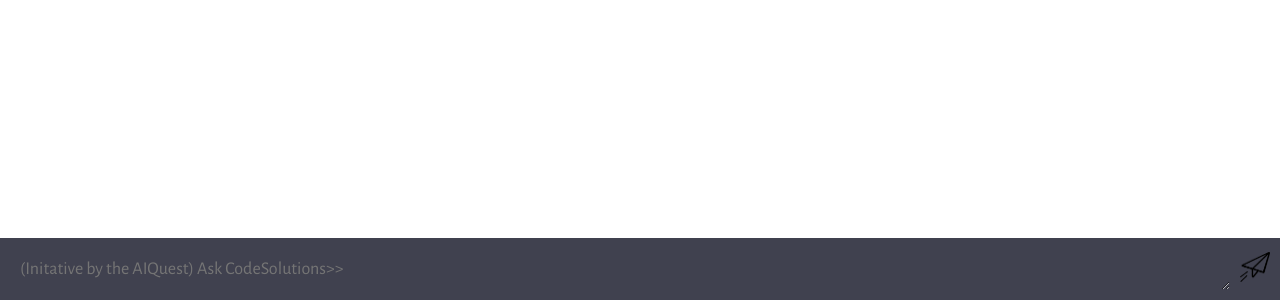
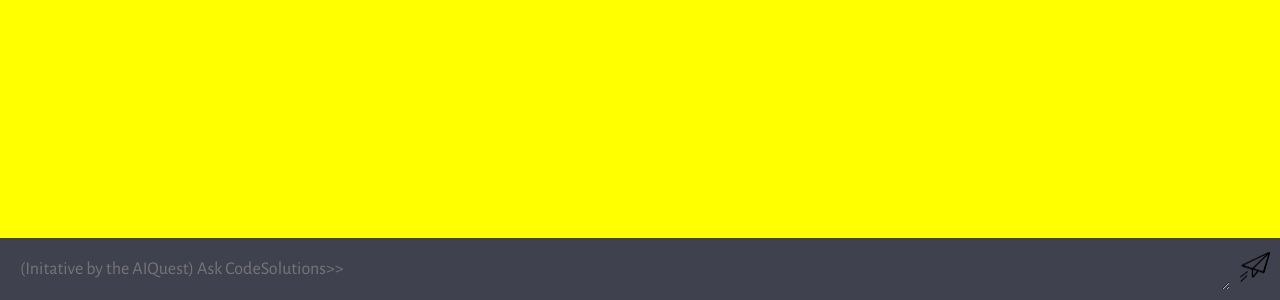
Before and after one commit to Sahityaaryan/CodingSolutionsAI, a website built with Vite: page client/index.html in a window 1280 px wide. Shown: the part 500-800 px from the top of the page. Built offline with nearby package versions, Linux system fonts and the light colour scheme.

Commit message:
changing of the app  color

```diff
--- a/client/style.css
+++ b/client/style.css
@@ -15,7 +15,7 @@ body {
 #app {
   width: 100vw;
   height: 100vh;
-  background: #fff;
+  background: yellow;
   /* background: #343541; */
 
   display: flex;
```
